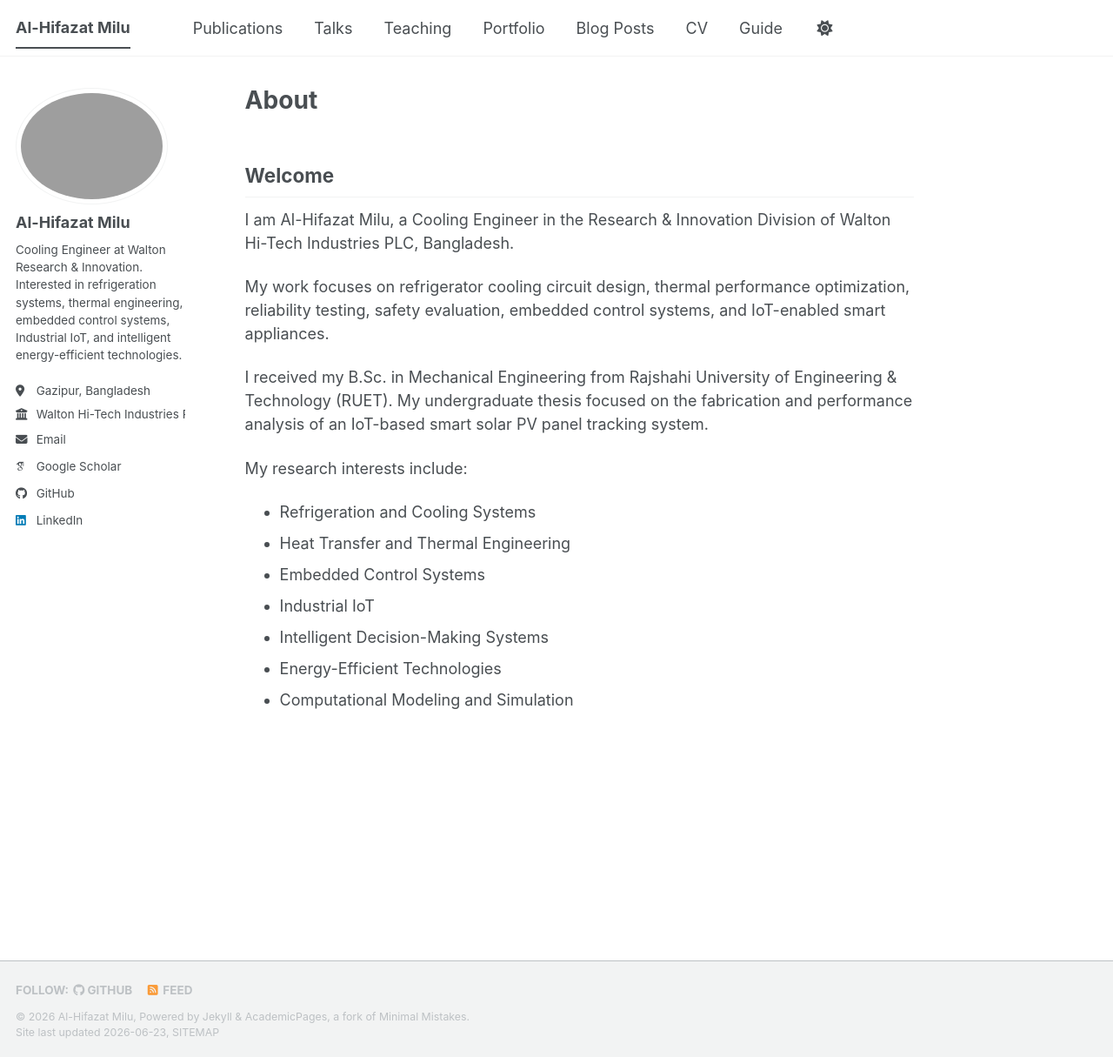
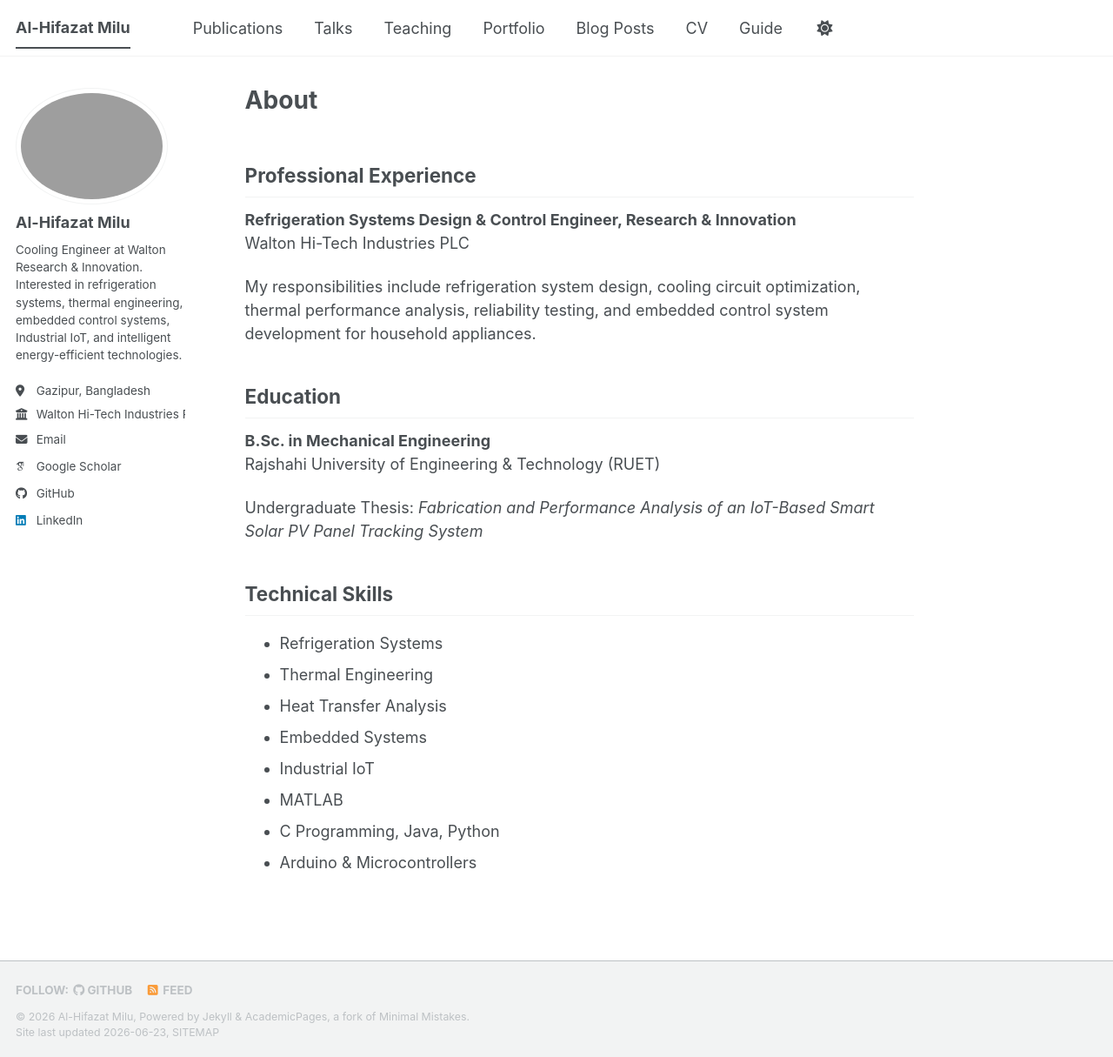
Before and after one commit to Milu-BD/Milu-BD.github.io, a Jekyll site: the page built from _pages/about.md, in a window 1280 px wide and 1215 px high. Shown: the whole window at 87% size. Built offline with Jekyll 4.4.1, drawn with Linux system fonts in a browser that asks for light colours; some web fonts are replaced; a script bundle is joined from its source files by our own code; library files that are not in the unit come from our copies.

Commit message:
Update about.md

```diff
--- a/_pages/about.md
+++ b/_pages/about.md
@@ -4,20 +4,28 @@ title: "About"
 author_profile: true
 layout: single
 ---
-## Welcome
+## Professional Experience
 
-I am Al-Hifazat Milu, a Cooling Engineer in the Research & Innovation Division of Walton Hi-Tech Industries PLC, Bangladesh.
+**Refrigeration Systems Design & Control Engineer, Research & Innovation**
+Walton Hi-Tech Industries PLC
 
-My work focuses on refrigerator cooling circuit design, thermal performance optimization, reliability testing, safety evaluation, embedded control systems, and IoT-enabled smart appliances.
+My responsibilities include refrigeration system design, cooling circuit optimization, thermal performance analysis, reliability testing, and embedded control system development for household appliances.
 
-I received my B.Sc. in Mechanical Engineering from Rajshahi University of Engineering & Technology (RUET). My undergraduate thesis focused on the fabrication and performance analysis of an IoT-based smart solar PV panel tracking system.
+## Education
 
-My research interests include:
+**B.Sc. in Mechanical Engineering**
+Rajshahi University of Engineering & Technology (RUET)
 
-- Refrigeration and Cooling Systems
-- Heat Transfer and Thermal Engineering
-- Embedded Control Systems
+Undergraduate Thesis:
+*Fabrication and Performance Analysis of an IoT-Based Smart Solar PV Panel Tracking System*
+
+## Technical Skills
+
+- Refrigeration Systems
+- Thermal Engineering
+- Heat Transfer Analysis
+- Embedded Systems
 - Industrial IoT
-- Intelligent Decision-Making Systems
-- Energy-Efficient Technologies
-- Computational Modeling and Simulation
+- MATLAB
+- C Programming, Java, Python
+- Arduino & Microcontrollers
```
